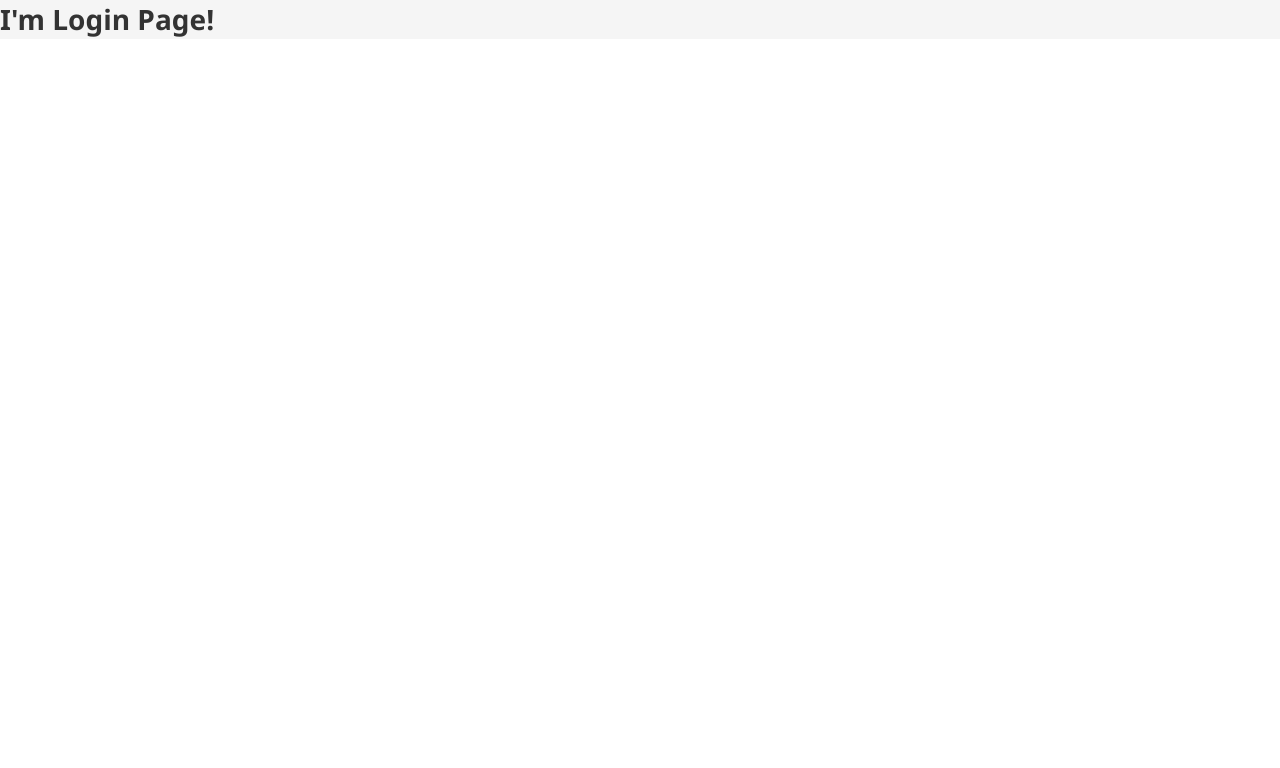
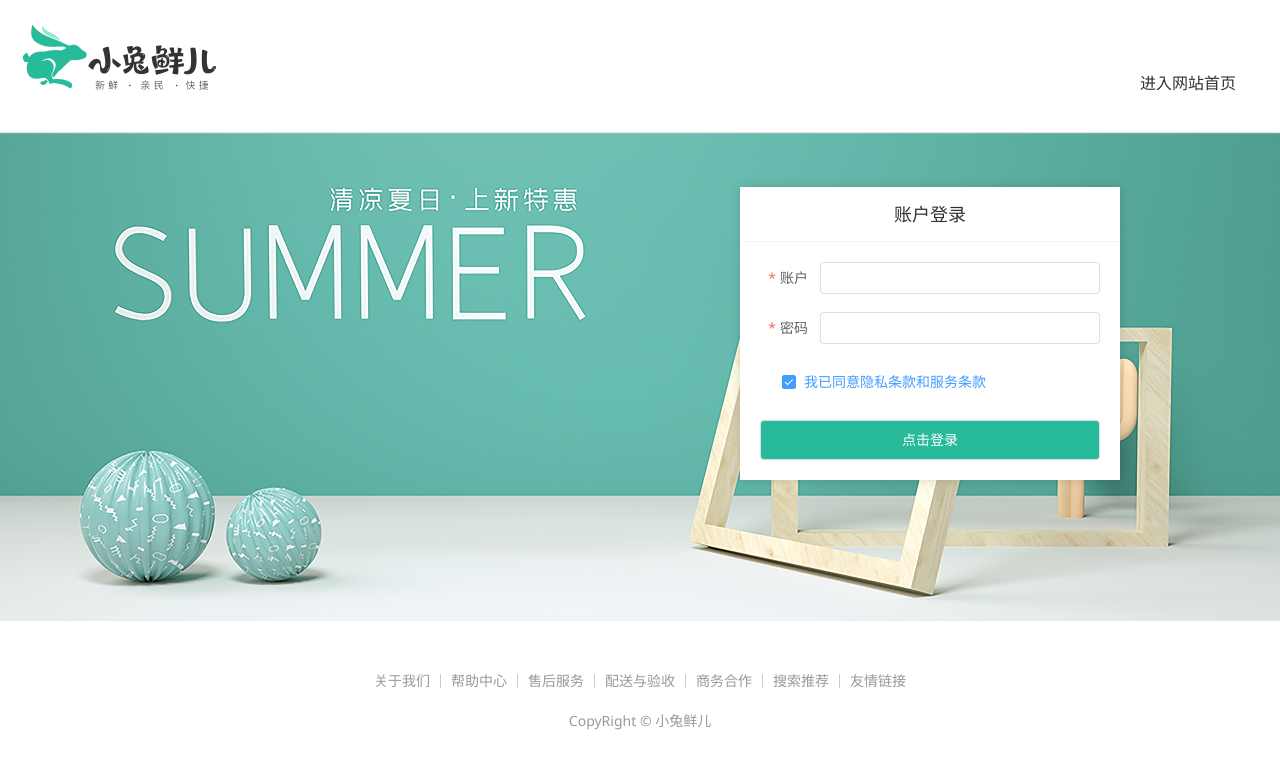
Before and after one commit to zzq132/E-Commerce-Platform, a Vue app: page /login in a window 1280 px wide. Shown: the top 768 px of the page. Built offline with nearby package versions, Linux system fonts and the light colour scheme; the HTML template or start-up script is replaced by a standard one.

Commit message:
Finish Login page and login function

```diff
--- a/package.json
+++ b/package.json
@@ -14,6 +14,7 @@
     "axios": "^1.7.9",
     "element-plus": "^2.9.3",
     "pinia": "^2.3.0",
+    "pinia-plugin-persistedstate": "^4.2.0",
     "vue": "^3.5.13",
     "vue-router": "^4.5.0"
   },
--- /dev/null
+++ b/src/apis/user.js
@@ -0,0 +1,12 @@
+import httpInstance from "@/utils/http"
+
+export function loginAPI(account, password) {
+    return httpInstance({
+        method: 'post',
+        url: '/login',
+        data: {
+            account: account,
+            password: password
+        }
+    })
+}
--- a/src/main.js
+++ b/src/main.js
@@ -2,6 +2,7 @@ import { createApp } from 'vue'
 import { createPinia } from 'pinia'
 import { imgLazyPlugin } from './directives/index.js'
 import { componentsPlugin } from './components/index.js'
+import piniaPluginPersistedstate from 'pinia-plugin-persistedstate'
 
 import App from './App.vue'
 import router from './router'
@@ -9,8 +10,10 @@ import router from './router'
 import "@/styles/common.scss"
 
 const app = createApp(App)
+const pinia = createPinia()
 
-app.use(createPinia())
+pinia.use(piniaPluginPersistedstate)
+app.use(pinia)
 app.use(router)
 app.use(imgLazyPlugin)
 app.use(componentsPlugin)
--- /dev/null
+++ b/src/stores/user.js
@@ -0,0 +1,21 @@
+import { defineStore } from "pinia"
+import { ref } from 'vue'
+import { loginAPI } from "@/apis/user.js"
+
+export const useUserStore = defineStore('User', () => {
+    let userInfo = ref({})
+
+    async function getUserInfo(account, password) {
+        let response = await loginAPI(account, password)
+        userInfo.value = response.result
+    }
+
+    function clearUserInfo() {
+        userInfo.value = {}
+    }
+
+    return { userInfo, getUserInfo, clearUserInfo }
+}, {
+    // 持久化存储
+    persist: true
+})
--- a/src/utils/http.js
+++ b/src/utils/http.js
@@ -1,4 +1,8 @@
 import axios from "axios"
+import { ElMessage } from "element-plus"
+import 'element-plus/es/components/message/style/css'
+import { useUserStore } from "@/stores/user.js"
+import { useRouter } from "vue-router"
 
 //axios实例
 const httpInstance = axios.create({
@@ -9,6 +13,11 @@ const httpInstance = axios.create({
 //拦截器
 //请求拦截器
 httpInstance.interceptors.request.use((config) => {
+    const userStore = useUserStore()
+    const token = userStore.userInfo.token
+    if (token) {
+        config.headers.Authorization = `Bearer ${token}`
+    }
     return config
 }, (error) => {
     return Promise.reject(error)
@@ -18,6 +27,18 @@ httpInstance.interceptors.request.use((config) => {
 httpInstance.interceptors.response.use((response) => {
     return response.data
 }, (error) => {
+    //统一错误提示
+    ElMessage({
+        type: 'warning',
+        message: error.response.data.message
+    })
+    //401 token失效处理
+    const userStore = useUserStore()
+    const router = useRouter()
+    if (error.response.status === 401) {
+        userStore.clearUserInfo()
+        router.push('/login')
+    }
     return Promise.reject(error)
 })
 
--- a/src/views/Login/index.vue
+++ b/src/views/Login/index.vue
@@ -1,3 +1,342 @@
+<script setup>
+import {ref} from 'vue'
+import { ElMessage } from 'element-plus'
+import 'element-plus/es/components/message/style/css'
+import { useRouter } from 'vue-router'
+import { useUserStore } from '@/stores/user.js'
+
+const userStore=useUserStore()
+
+// 表单校验
+// 表单对象
+let form=ref({
+    account:'',
+    password:'',
+    agree:true //默认值为true
+})
+
+// 规则对象
+let rules=ref({
+    account:[
+        {required:true,message:'用户名不能为空',trigger:'blur'}
+    ],
+    password:[
+        {required:true,message:'密码不能为空',trigger:'blur'},
+        {min:6,max:14,message:'密码长度为6-14个字符',trigger:'blur'}
+    ],
+    agree:[
+        {
+            validator:(rule,value,callback)=>{
+                // rule为当前规则，value为当前输入值，callback为回调函数
+                if(value){
+                    callback()
+                }else{
+                    callback(new Error('请勾选协议'))
+                }
+            }
+        }
+    ]
+})
+
+let formRef=ref(null)
+let router=useRouter()
+function login(){
+    // 提交时先校验每一个表单是否通过校验
+    formRef.value.validate(async (valid)=>{
+        // valid：所有表单都通过校验才为true
+        console.log(valid)
+        if(valid){
+            let response=await userStore.getUserInfo(form.value.account,form.value.password)
+            console.log(response)
+            ElMessage({type:'success',message:'登录成功'})
+            router.replace('/')
+        }
+    })
+}
+</script>
+
 <template>
-    <h1>I'm Login Page!</h1>
+  <div>
+    <header class="login-header">
+      <div class="container m-top-20">
+        <h1 class="logo">
+          <RouterLink to="/">小兔鲜</RouterLink>
+        </h1>
+        <RouterLink class="entry" to="/">
+          进入网站首页
+          <i class="iconfont icon-angle-right"></i>
+          <i class="iconfont icon-angle-right"></i>
+        </RouterLink>
+      </div>
+    </header>
+    <section class="login-section">
+      <div class="wrapper">
+        <nav>
+          <a href="javascript:;">账户登录</a>
+        </nav>
+        <div class="account-box">
+          <div class="form">
+            <el-form label-position="right" label-width="60px"
+              status-icon :model="form" :rules="rules" ref="formRef">
+              <el-form-item  label="账户" prop="account">
+                <el-input v-model="form.account"/>
+              </el-form-item>
+              <el-form-item label="密码" prop="password">
+                <el-input v-model="form.password"/>
+              </el-form-item>
+              <el-form-item label-width="22px" prop="agree">
+                <el-checkbox  size="large" v-model="form.agree">
+                  我已同意隐私条款和服务条款
+                </el-checkbox>
+              </el-form-item>
+              <el-button size="large" class="subBtn" @click="login">点击登录</el-button>
+            </el-form>
+          </div>
+        </div>
+      </div>
+    </section>
+
+    <footer class="login-footer">
+      <div class="container">
+        <p>
+          <a href="javascript:;">关于我们</a>
+          <a href="javascript:;">帮助中心</a>
+          <a href="javascript:;">售后服务</a>
+          <a href="javascript:;">配送与验收</a>
+          <a href="javascript:;">商务合作</a>
+          <a href="javascript:;">搜索推荐</a>
+          <a href="javascript:;">友情链接</a>
+        </p>
+        <p>CopyRight &copy; 小兔鲜儿</p>
+      </div>
+    </footer>
+  </div>
 </template>
+
+<style scoped lang='scss'>
+.login-header {
+  background: #fff;
+  border-bottom: 1px solid #e4e4e4;
+
+  .container {
+    display: flex;
+    align-items: flex-end;
+    justify-content: space-between;
+  }
+
+  .logo {
+    width: 200px;
+
+    a {
+      display: block;
+      height: 132px;
+      width: 100%;
+      text-indent: -9999px;
+      background: url("@/assets/images/logo.png") no-repeat center 18px / contain;
+    }
+  }
+
+  .sub {
+    flex: 1;
+    font-size: 24px;
+    font-weight: normal;
+    margin-bottom: 38px;
+    margin-left: 20px;
+    color: #666;
+  }
+
+  .entry {
+    width: 120px;
+    margin-bottom: 38px;
+    font-size: 16px;
+
+    i {
+      font-size: 14px;
+      color: $xtxColor;
+      letter-spacing: -5px;
+    }
+  }
+}
+
+.login-section {
+  background: url('@/assets/images/login-bg.png') no-repeat center / cover;
+  height: 488px;
+  position: relative;
+
+  .wrapper {
+    width: 380px;
+    background: #fff;
+    position: absolute;
+    left: 50%;
+    top: 54px;
+    transform: translate3d(100px, 0, 0);
+    box-shadow: 0 0 10px rgba(0, 0, 0, 0.15);
+
+    nav {
+      font-size: 14px;
+      height: 55px;
+      margin-bottom: 20px;
+      border-bottom: 1px solid #f5f5f5;
+      display: flex;
+      padding: 0 40px;
+      text-align: right;
+      align-items: center;
+
+      a {
+        flex: 1;
+        line-height: 1;
+        display: inline-block;
+        font-size: 18px;
+        position: relative;
+        text-align: center;
+      }
+    }
+  }
+}
+
+.login-footer {
+  padding: 30px 0 50px;
+  background: #fff;
+
+  p {
+    text-align: center;
+    color: #999;
+    padding-top: 20px;
+
+    a {
+      line-height: 1;
+      padding: 0 10px;
+      color: #999;
+      display: inline-block;
+
+      ~a {
+        border-left: 1px solid #ccc;
+      }
+    }
+  }
+}
+
+.account-box {
+  .toggle {
+    padding: 15px 40px;
+    text-align: right;
+
+    a {
+      color: $xtxColor;
+
+      i {
+        font-size: 14px;
+      }
+    }
+  }
+
+  .form {
+    padding: 0 20px 20px 20px;
+
+    &-item {
+      margin-bottom: 28px;
+
+      .input {
+        position: relative;
+        height: 36px;
+
+        >i {
+          width: 34px;
+          height: 34px;
+          background: #cfcdcd;
+          color: #fff;
+          position: absolute;
+          left: 1px;
+          top: 1px;
+          text-align: center;
+          line-height: 34px;
+          font-size: 18px;
+        }
+
+        input {
+          padding-left: 44px;
+          border: 1px solid #cfcdcd;
+          height: 36px;
+          line-height: 36px;
+          width: 100%;
+
+          &.error {
+            border-color: $priceColor;
+          }
+
+          &.active,
+          &:focus {
+            border-color: $xtxColor;
+          }
+        }
+
+        .code {
+          position: absolute;
+          right: 1px;
+          top: 1px;
+          text-align: center;
+          line-height: 34px;
+          font-size: 14px;
+          background: #f5f5f5;
+          color: #666;
+          width: 90px;
+          height: 34px;
+          cursor: pointer;
+        }
+      }
+
+      >.error {
+        position: absolute;
+        font-size: 12px;
+        line-height: 28px;
+        color: $priceColor;
+
+        i {
+          font-size: 14px;
+          margin-right: 2px;
+        }
+      }
+    }
+
+    .agree {
+      a {
+        color: #069;
+      }
+    }
+
+    .btn {
+      display: block;
+      width: 100%;
+      height: 40px;
+      color: #fff;
+      text-align: center;
+      line-height: 40px;
+      background: $xtxColor;
+
+      &.disabled {
+        background: #cfcdcd;
+      }
+    }
+  }
+
+  .action {
+    padding: 20px 40px;
+    display: flex;
+    justify-content: space-between;
+    align-items: center;
+
+    .url {
+      a {
+        color: #999;
+        margin-left: 10px;
+      }
+    }
+  }
+}
+
+.subBtn {
+  background: $xtxColor;
+  width: 100%;
+  color: #fff;
+}
+</style>
```
Also changed, not shown: src/views/Layout/components/LayoutNav.vue (+14 -4 lines), 1 other file (tests, documents, lock files or other folders).
